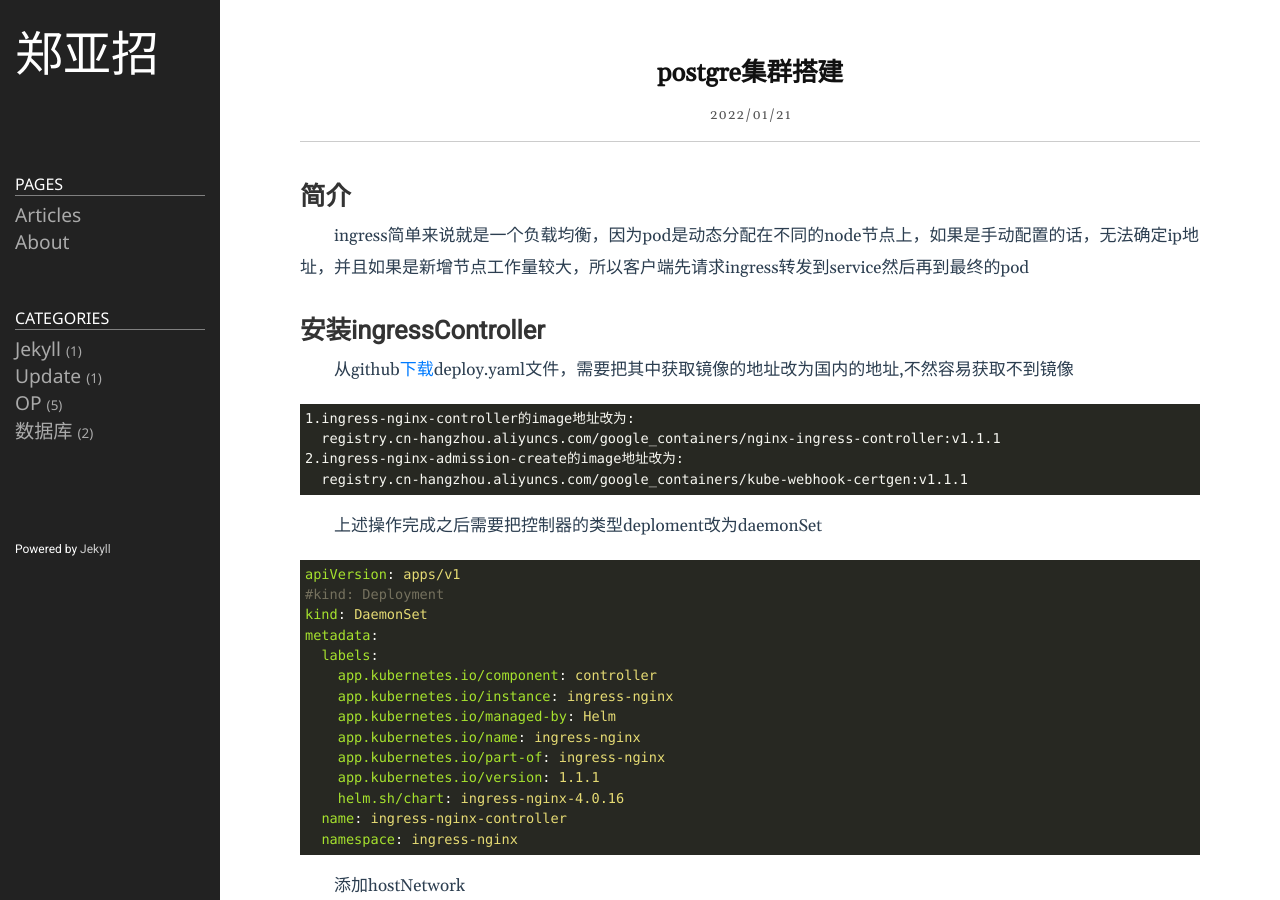
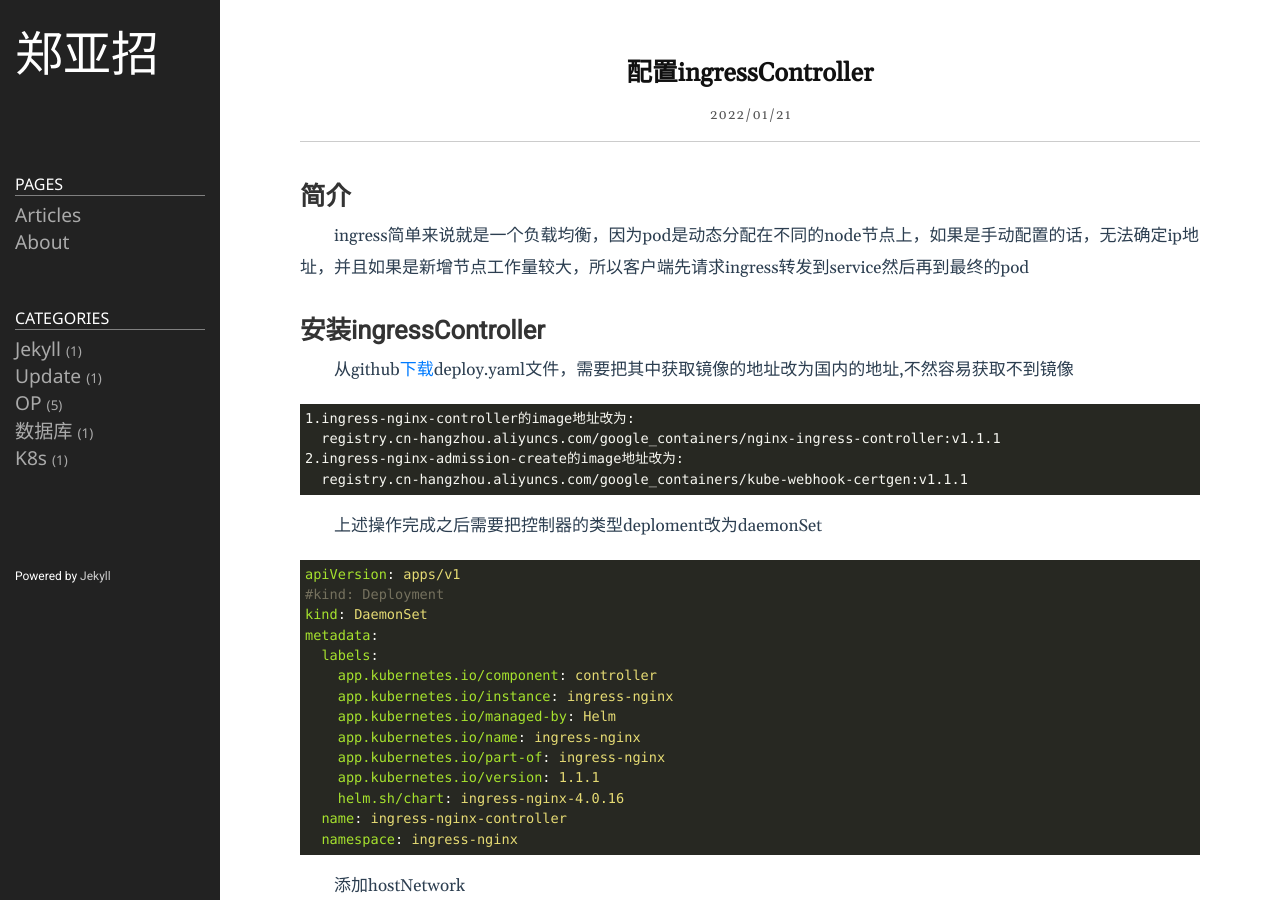
Before and after one commit to zhengyazhao/zhengyazhao.github.io, a Jekyll site: the page built from _posts/2022-02-17-k8s-配置ingressController.md, in a window 1280 px wide and 900 px high. Built offline with Jekyll 4.4.1, drawn with Linux system fonts in a browser that asks for light colours.

Commit message:
no message

```diff
--- a/_posts/2022-02-17-k8s-配置ingressController.md
+++ b/_posts/2022-02-17-k8s-配置ingressController.md
@@ -1,8 +1,8 @@
 ---
 layout: post
-title: postgre集群搭建
+title: 配置ingressController
 date: 2022/01/21 17:50
-category:  数据库
+category:  k8s
 ---
 
 
```
